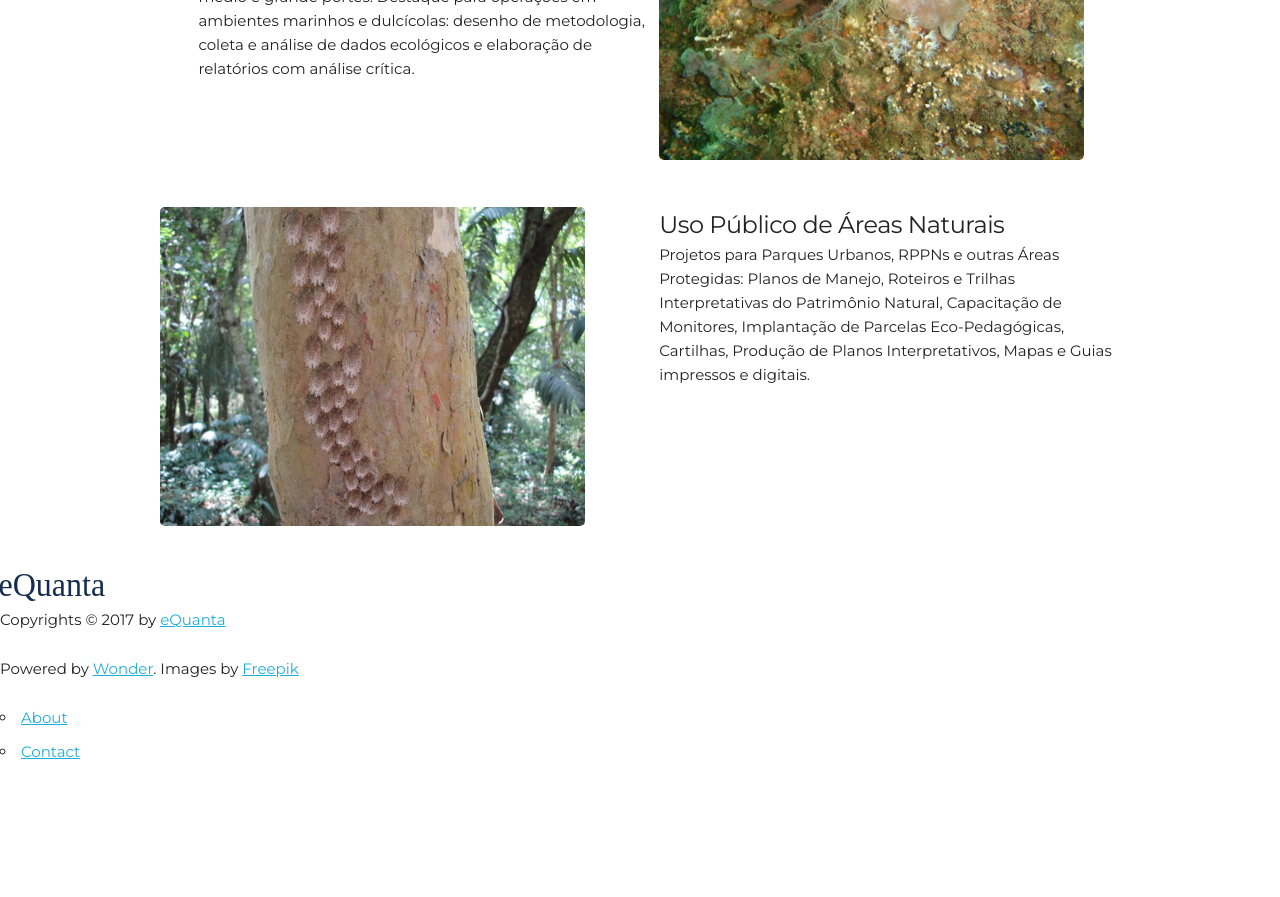
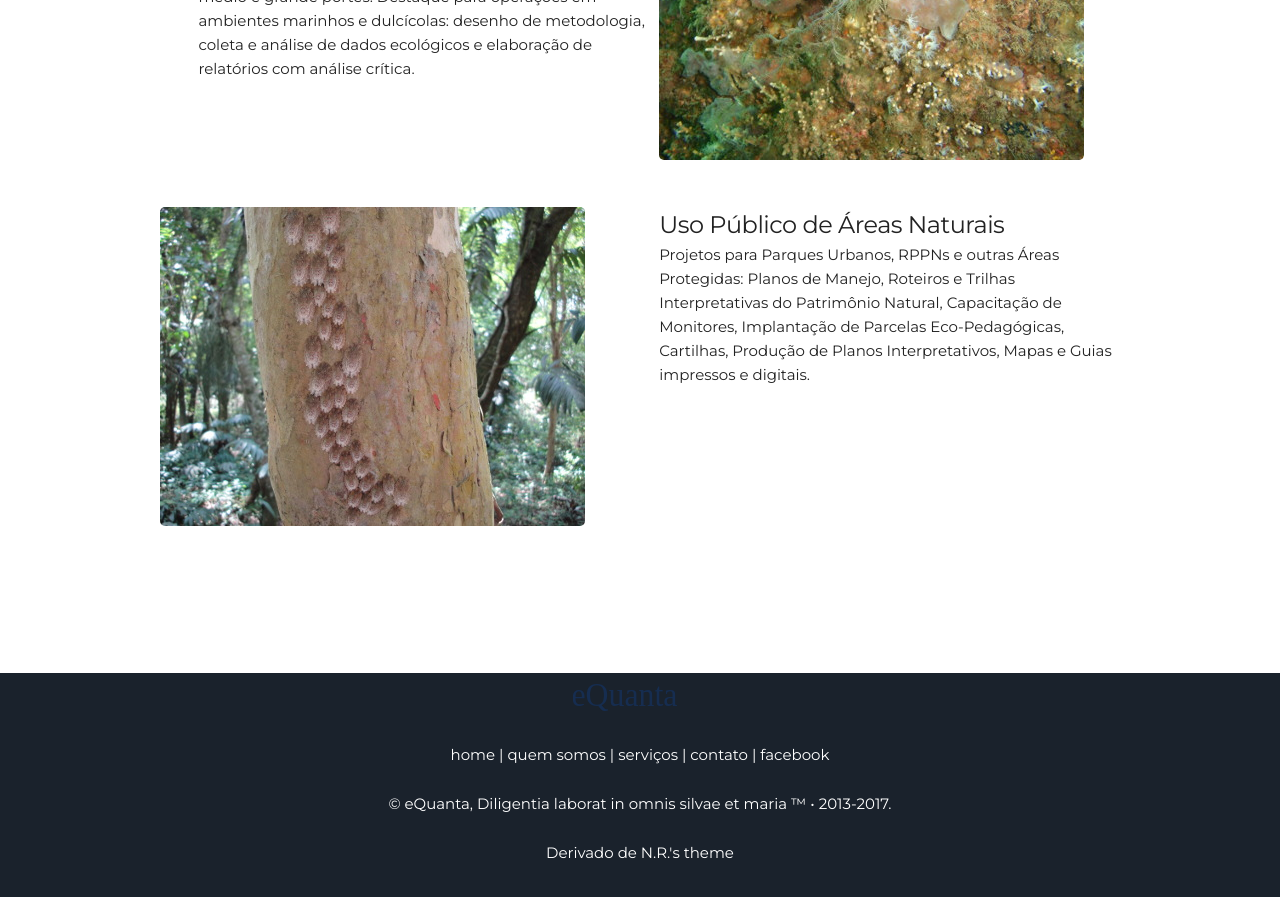
Before and after one commit to leroy1977/eQ1, a Jekyll site: the page built from index.html, in a window 1280 px wide and 900 px high, scrolled down 2706 px. Shown: the top 897 px of the window. Built offline with Jekyll 4.4.1, drawn with Linux system fonts in a browser that asks for light colours; before the commit the page ends 3495 px from its top, so only the background shows below that.

Commit message:
Update footer.html

```diff
--- a/_includes/footer.html
+++ b/_includes/footer.html
@@ -1,20 +1,24 @@
-<footer>
-<div class="foot-left">
-<a href="#top"><img class="eQuanta's logo" src="/assets/img/eQuanta_footer.svg" alt="eQuanta" title="Go to the top of the page"></a>
-</div>
+<footer class="footer">
+    <p> <tbody><tr>
+                <td align="left"><a href="#home"><img class="logo-eQ" src="/assets/img/eQuanta_footer.svg" alt="eQuanta" title="Go to the top of the page"></a></td>
+                </tr> </p>
 
-<div class="foot-center">
-<p>Copyrights © <span itemprop="copyrightYear">2017</span> by <a itemprop="copyrightHolder" target="_blank" href="http://www.equanta.com.br">eQuanta</a></p>
-<p>Powered by <a target="_blank" href="http://wonderthemes.com/">Wonder</a>. Images by <a rel="nofollow" target="_blank" href="http://freepik.com">Freepik</a>
-</p>
-</div>
+                <p> <tbody><tr>
+                <td align="center"><a href="#"><font color="#ffffff">home</font></a></td>
+                <td align="center" width="8">| </td>
+                <td align="center"><a href="#about"><font color="#ffffff">quem somos</font></a></td>
+                <td align="center" width="8">| </td>
+                <td align="center"><a href="#projects"><font color="#ffffff">serviços</font></a></td>
+                <td align="center" width="8">| </td>
+                <td align="center"><a href="mailto:{{site.email}}"><font color="#ffffff">contato</font></a></td>
+                <td align="center" width="8">| </td>
+                <td align="center"><a href="https://www.facebook.com/eQuanta.env{{site.facebook_username}}"><font color="#ffffff">facebook</font></a></td>
+                </tr> </p>
 
-<div class="foot-right">
-<ul>
-<li><a href="/about/">About</a></li><li><a href="/contact/">Contact</a>
-</li>
-</ul>
-</div>
+    <p>&copy; {{site.username}}, {{site.description}} &trade; &bull; 2013-2017.</p>
+    <p> {% include fb-like.html %} </p>
+    <p>Derivado de  N.R.'s theme</p>
+
 </footer>
 
 <script src="//cdn.jsdelivr.net/particles.js/2.0.0/particles.min.js"></script>
```
